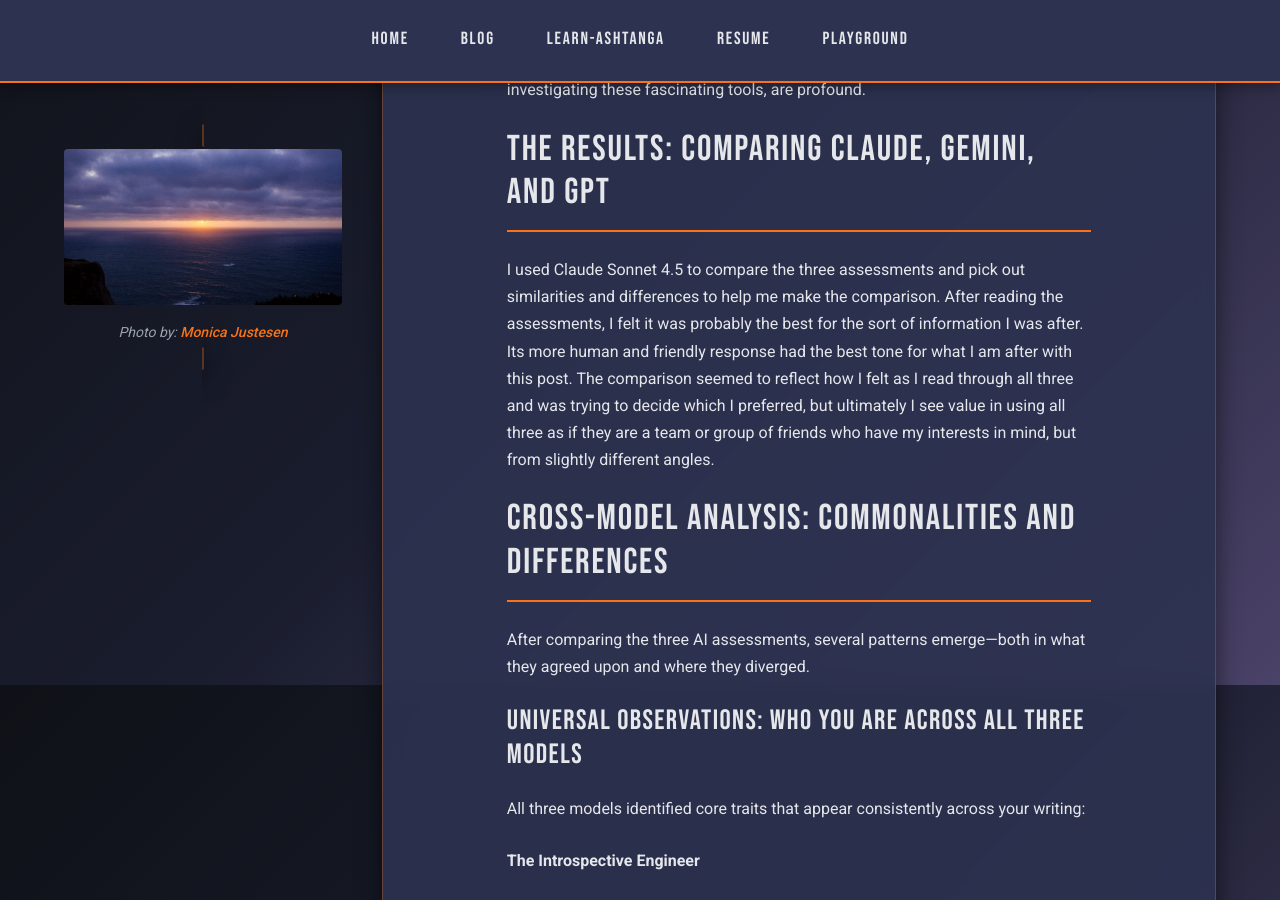
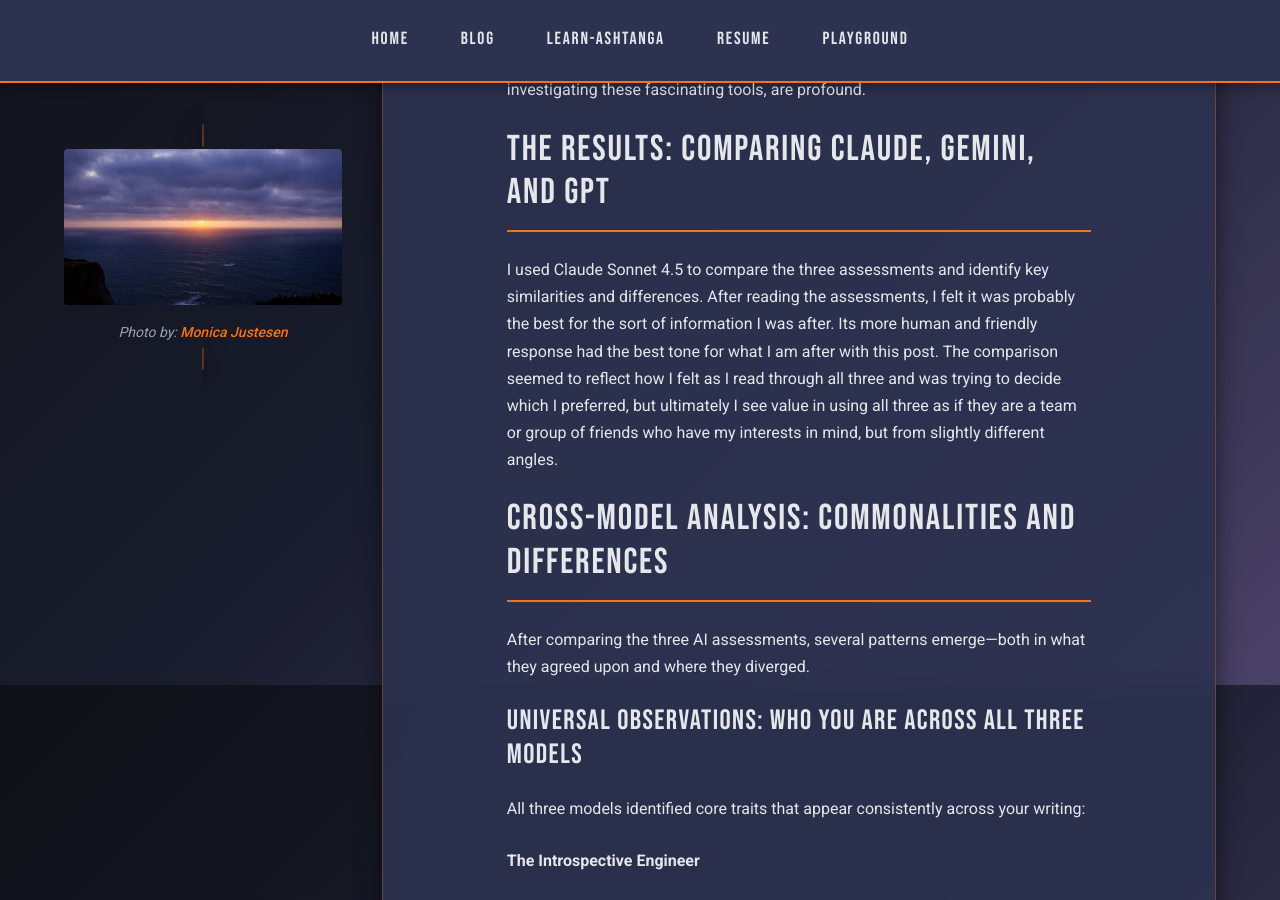
Before and after one commit to dekay2001/dekay2001.github.io, a Jekyll site: the page built from _posts/2025-12-05-ai-mirrors.md, in a window 1280 px wide and 900 px high, scrolled down 1115 px. Built offline with Jekyll 4.4.1, drawn with Linux system fonts in a browser that asks for light colours.

Commit message:
Update _posts/2025-12-05-ai-mirrors.md
Co-authored-by: Copilot <175728472+Copilot@users.noreply.github.com>

```diff
--- a/_posts/2025-12-05-ai-mirrors.md
+++ b/_posts/2025-12-05-ai-mirrors.md
@@ -15,7 +15,7 @@ I did something interesting today: I asked 3 AI models to read through all my bl
 Recently I've been practicing using AI effectively as a leader in my career and in my life as a sense of duty for the unique position I find myself in. I started a side project in October as a framework for this sort of practice so that I can bring my findings to my team and improve our workflows and processes as new tools become available. The project is self-documenting, as I have identified seemingly endless opportunities to be more productive using AI as a thought partner and assistant to accomplishing almost any personal goal. With these tools, I have found my hour or two of coffee shop time can produce profound output, to the point where I can't justify taking zero action because of time constraints. In one of these learning sessions, I began using the tools to see how capable they were at revamping this site, and curiosity hit me. This site has multiple posts over the years—what insights might it provide on my personality and myself personally? After asking it to read the posts and give me an assessment, I was taken aback by what it had to say. I stepped away for about a week, and came back to this for an experiment, fitting with the theme of what this site was meant for from the beginning. The synergies between my goals in all aspects of career and life, and investigating these fascinating tools, are profound.
 
 ## The Results: Comparing Claude, Gemini, and GPT
-I used Claude Sonnet 4.5 to compare the three assessments and pick out similarities and differences to help me make the comparison. After reading the assessments, I felt it was probably the best for the sort of information I was after. Its more human and friendly response had the best tone for what I am after with this post. The comparison seemed to reflect how I felt as I read through all three and was trying to decide which I preferred, but ultimately I see value in using all three as if they are a team or group of friends who have my interests in mind, but from slightly different angles.
+I used Claude Sonnet 4.5 to compare the three assessments and identify key similarities and differences. After reading the assessments, I felt it was probably the best for the sort of information I was after. Its more human and friendly response had the best tone for what I am after with this post. The comparison seemed to reflect how I felt as I read through all three and was trying to decide which I preferred, but ultimately I see value in using all three as if they are a team or group of friends who have my interests in mind, but from slightly different angles.
 
 ## Cross-Model Analysis: Commonalities and Differences
 
```
